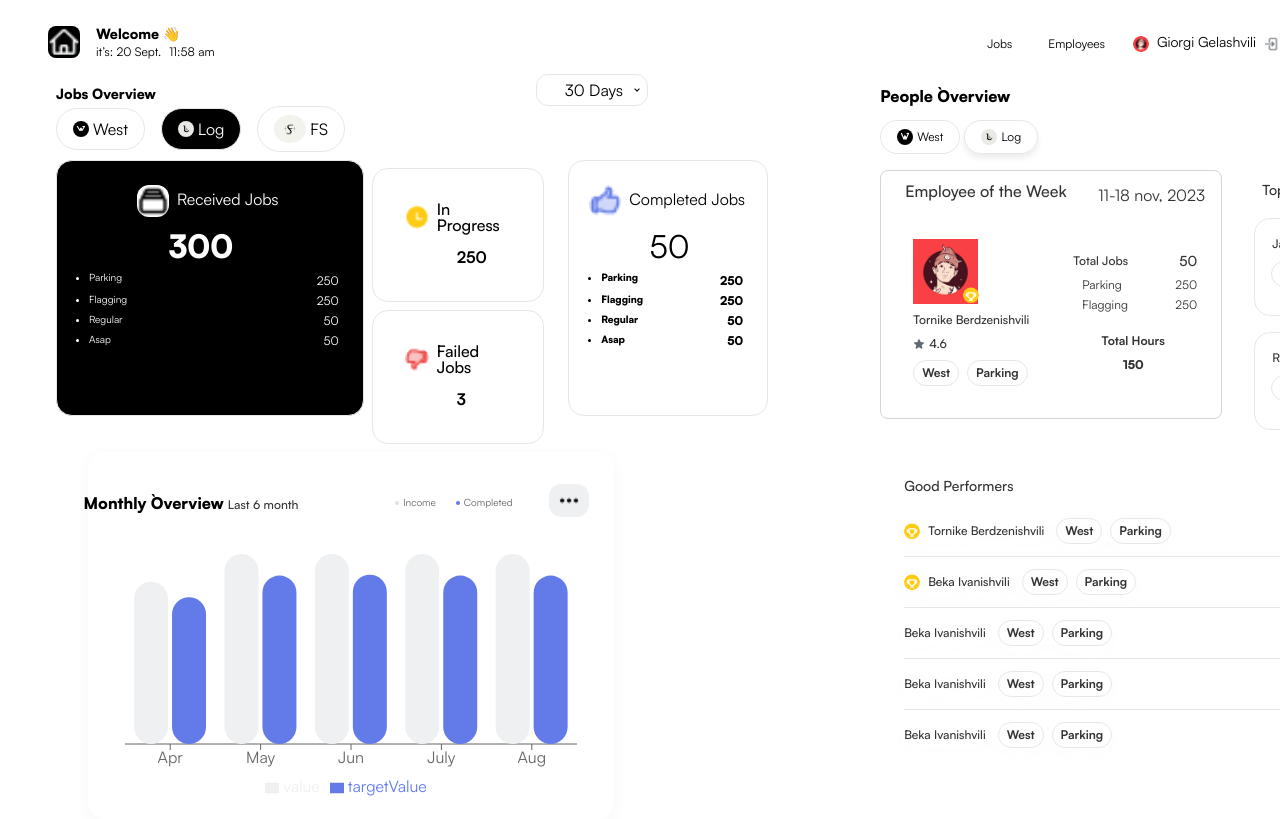
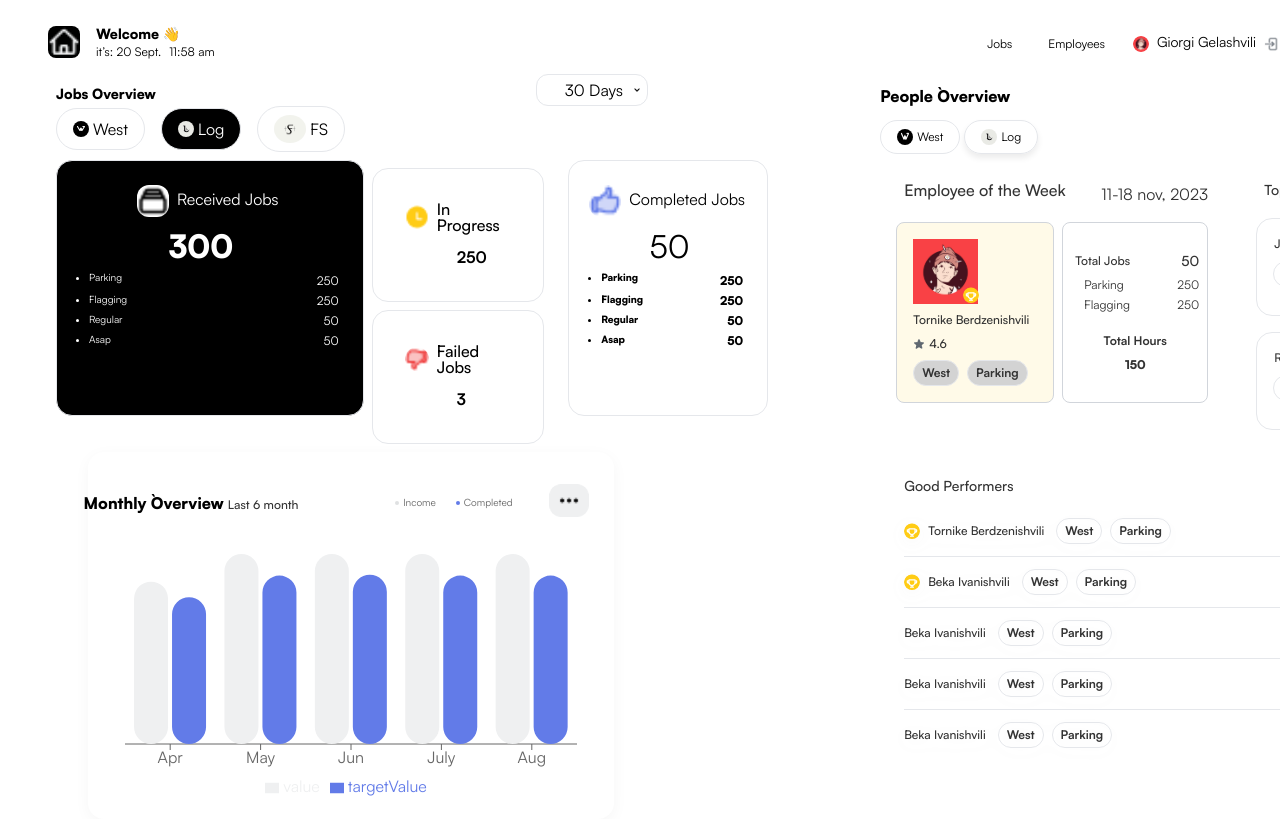
Before and after one commit to yash-logistic/reactjs-code, a React (Create React App) app: page / in a window 1280 px wide. Shown: the top 819 px of the page. Built offline with nearby package versions, Linux system fonts and the light colour scheme; the HTML template or start-up script is replaced by a standard one.

Commit message:
border color issue fixed

```diff
--- a/src/components/Content.js
+++ b/src/components/Content.js
@@ -9,9 +9,9 @@ import Progress from "../images/progess.png";
 import Completed from "../images/completed.png";
 import Sort from "../images/Sort.png";
 import { BarChart, Bar, XAxis, Label, Tooltip, Legend } from "recharts";
-import Employee from '../images/employee.png';
-import Star from '../images/star.png';
-import Trophy from '../images/Trophy.png';
+import Employee from "../images/employee.png";
+import Star from "../images/star.png";
+import Trophy from "../images/Trophy.png";
 
 const Content = () => {
   const data = [
@@ -266,7 +266,6 @@ const Content = () => {
         </div>
 
         <div className="ml-28">
-
           <div className="flex-1 flex flex-col items-start justify-start gap-[16px]">
             <div className="self-stretch flex flex-col items-start justify-start gap-[16px] ">
               <div className="self-stretch flex flex-row items-start justify-between ">
@@ -301,10 +300,10 @@ const Content = () => {
                 </div>
               </div>
               <div className="flex flex-row items-start justify-start gap-[16px] text-black-80">
-              <div className="rounded-2xl bg-white shrink-0 flex flex-col items-start  rounded-lg border border-gray-300 justify-start pt-3 px-4 pb-4 gap-[16px]">
+                <div className="shrink-0 flex  flex-col items-start  justify-start pt-3 px-4 pb-4 gap-[16px]">
                   <div className="self-stretch shrink-0 flex flex-row items-start justify-between py-0 pr-0 pl-2">
                     <div className="shrink-0 flex flex-row items-center justify-start">
-                    <div className="relative leading-[16px]  font-medium">
+                      <div className="relative leading-[16px] font-medium">
                         Employee of the Week
                       </div>
                     </div>
@@ -314,9 +313,9 @@ const Content = () => {
                   </div>
                   <div className="shrink-0 flex flex-row items-center justify-start gap-[8px] text-xs">
                     <div className="bg-white shrink-0 flex flex-row items-start justify-start">
-                    <div className="rounded-2xl bg-yellow-20 shrink-0 flex flex-col items-start justify-center p-4">
-                      <div className="self-stretch flex flex-col items-start justify-center gap-[8px]">
-                        <div className="rounded-3xl w-[124px] flex flex-col items-start justify-start relative gap-[8px]">
+                      <div className="rounded-lg border border-gray-300 bg-cbg shrink-0 flex flex-col items-start justify-center p-4">
+                        <div className="self-stretch  flex flex-col items-start justify-center gap-[8px]">
+                          <div className=" w-[124px]   flex flex-col items-start justify-start relative gap-[8px]">
                             <img
                               className="relative rounded-13xl w-[65px] h-[65px] object-cover z-[0]"
                               alt="employee icon"
@@ -340,17 +339,17 @@ const Content = () => {
                             </div>
                           </div>
                           <div className="flex flex-row items-center justify-start gap-[8px] text-5xs">
-                          <div className="rounded-3xl bg-grey-10 shrink-0 flex flex-row items-center justify-center py-1 px-2 border-[1px] border-solid border-grey-10">
+                            <div  className="rounded-3xl cgy shrink-0 flex flex-row items-center justify-center py-1 px-2 border-[1px] border-solid border-grey-10">
                               <b className="relative">West</b>
                             </div>
-                          <div className="rounded-3xl bg-grey-10 shrink-0 flex flex-row items-center justify-center py-1 px-2 border-[1px] border-solid border-grey-10">
+                            <div className="rounded-3xl cgy  shrink-0 flex flex-row items-center justify-center py-1 px-2 border-[1px] border-solid border-grey-10">
                               <b className="relative">Parking</b>
                             </div>
                           </div>
                         </div>
                       </div>
                     </div>
-                  <div className="self-stretch rounded-2xl shrink-0 flex flex-col items-center justify-center pt-2 px-1 pb-0 gap-[12px]">
+                    <div className="self-stretch rounded-lg border border-gray-300 bg-background flex flex-col items-center justify-center pt-2 px-1 pb-0 gap-[12px]">
                       <div className="self-stretch flex flex-col items-center justify-start py-0 px-1 gap-[8px]">
                         <div className="w-32 flex flex-row items-start justify-between py-0 pr-0 pl-1 box-border">
                           <div className="relative font-medium">Total Jobs</div>
@@ -390,6 +389,7 @@ const Content = () => {
                     </div>
                   </div>
                 </div>
+
                 <div className="rounded-2xl bg-white shrink-0 flex flex-col items-start justify-start pt-3 px-4 pb-4 gap-[16px] text-xs">
                   <div className="self-stretch shrink-0 flex flex-row items-start justify-between py-0 px-2 text-sm">
                     <div className="shrink-0 flex flex-row items-center justify-start">
--- a/src/global.css
+++ b/src/global.css
@@ -24,3 +24,7 @@
 .text-grey-60 {
   color: #666666;
 }
+
+.cgy {
+  background-color: lightgray !important;
+}
--- a/tailwind.config.js
+++ b/tailwind.config.js
@@ -8,6 +8,9 @@ module.exports = {
       fontSize: {
         ls:'10px',
         lr:'32px'
+      },
+      backgroundColor: {
+        'cbg': '#FFFAE8',
       },
       spacing: {
         at: '480px',
```
Lines whose indentation alone changed are shown as unchanged.
